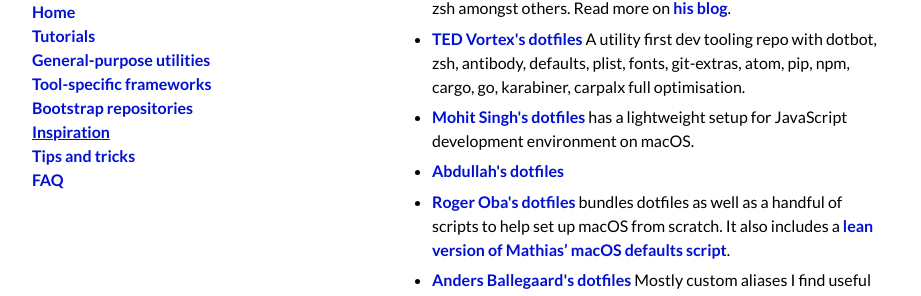
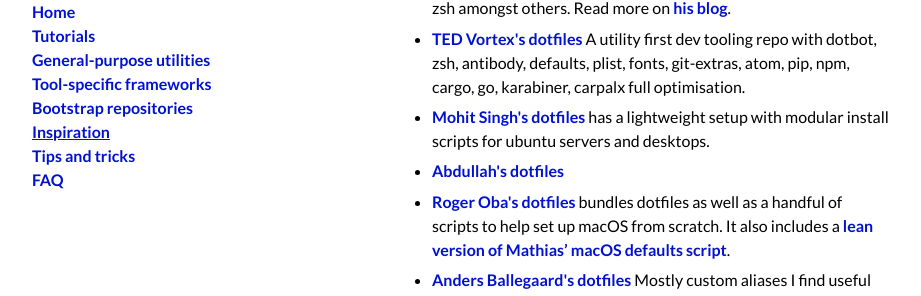
Before and after one commit to dotfiles/dotfiles.github.com, a Jekyll site: the page built from inspiration.md, in a window 1280 px wide and 900 px high, scrolled down 4058 px. Shown: the part 200-496 px from the top of the window, without its empty margins (178-1099 px from the left). Built offline with Jekyll 4.4.1, drawn with Linux system fonts in a browser that asks for light colours; comment, search, counter and statistics services are not loaded.

Commit message:
Update description of my repo

```diff
--- a/_data/inspiration.yml
+++ b/_data/inspiration.yml
@@ -218,7 +218,7 @@
   url: https://github.com/mihaliak/dotfiles
 - forks: 3
   name: Mohit Singh
-  notes: has a lightweight setup for JavaScript development environment on macOS.
+  notes: has a lightweight setup with modular install scripts for ubuntu servers and desktops.
   stars: 7
   url: https://github.com/mohitsinghs/dotfiles
 - forks: 9
```
